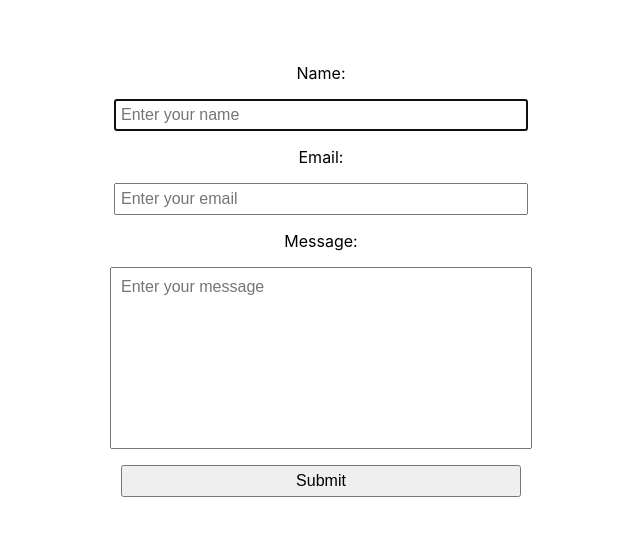
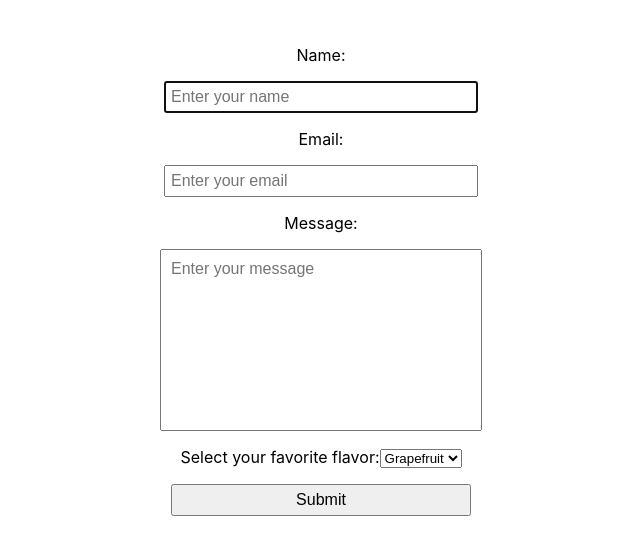
Before and after one commit to kwan1/Food-Safety-App, a React (Create React App) app: page / in a window 1280 px wide. Shown: the top 554 px of the page, without its empty margins (319-959 px from the left). Built offline with nearby package versions, Linux system fonts and the light colour scheme.

Commit message:
added drop-down menu option

```diff
--- a/src/App.js
+++ b/src/App.js
@@ -1,11 +1,12 @@
 
 import Multiple from "./components/Multiple/multiple.js"
-
+import LoginForm from "./components/ReactHookForm/Example.js"
 const App = () => {
   return (
     <div>
-      <Multiple />
+    <Multiple />
     </div>
+
   );
 };
 
--- a/src/components/Multiple/multiple.css
+++ b/src/components/Multiple/multiple.css
@@ -1,5 +1,5 @@
 .multiple {
-  max-width: 400px;
+  max-width: 300px;
   min-width: 100px;
   height: 100vh; /* Set the form to take 100% of the viewport height */
   width: 90%;
@@ -51,3 +51,7 @@
 .multiple__textarea textarea {
   margin: 0 auto;
 }
+
+.dropdown__selected {
+  margin-top: 9rem;
+}
--- a/src/components/Multiple/multiple.js
+++ b/src/components/Multiple/multiple.js
@@ -6,7 +6,10 @@ export default function Multiple() {
     name: "",
     email: "",
     message: "",
-  });
+  })
+
+  const [selectionOption, setSelectionOption] = useState("grapefruit");
+
 
   const handleChange = (event) => {
     const { name, value } = event.target;
@@ -16,8 +19,12 @@ export default function Multiple() {
   const handleSubmit = (event) => {
     event.preventDefault();
     alert(
-      `Name: ${formData.name}, Email: ${formData.email}, Message: ${formData.message}`
+      `Name: ${formData.name}, Email: ${formData.email}, Message: ${formData.message}, Selection: ${selectionOption}`
     );
+  };
+
+  const handleDropdownChange = (event) => {
+    setSelectionOption(event.target.value);
   };
 
   return (
@@ -61,6 +68,18 @@ export default function Multiple() {
         placeholder="Enter your message"
       />
 
+      <form>
+        <label >
+          Select your favorite flavor:
+          <select value={selectionOption} onChange={handleDropdownChange}>
+            <option value="Grapefruit">Grapefruit</option>
+            <option value="Lime">Lime</option>
+            <option value="Coconut">Coconut</option>
+            <option value="Mango">Mango</option>
+          </select>
+        </label>
+      </form>
+
       <button className="multiple__button" type="submit">
         Submit
       </button>
```
